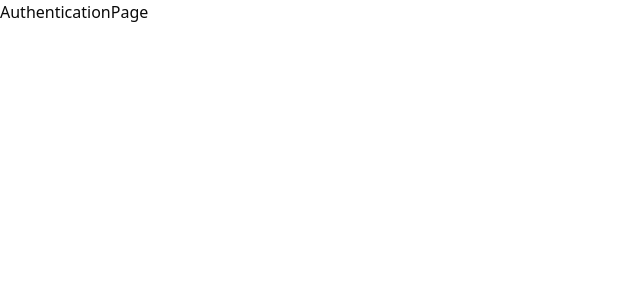
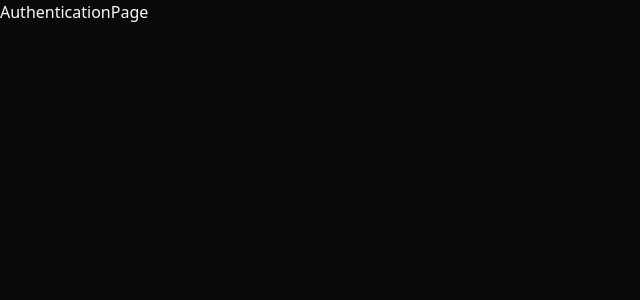
Before and after one commit to EskildVeren/jobb-logg, a React (Vite) app in the folder app/: page / in a window 1280 px wide. Shown: the top 300 px of the page, without its empty margins (0-640 px from the left). Built offline with nearby package versions, Linux system fonts and the light colour scheme.

Commit message:
feat: :lipstick: add dark mode to the app

```diff
--- /dev/null
+++ b/app/src/components/ui/theme-provider.tsx
@@ -0,0 +1,73 @@
+import { createContext, useContext, useEffect, useState } from "react";
+
+type Theme = "dark" | "light" | "system";
+
+type ThemeProviderProps = {
+  children: React.ReactNode;
+  defaultTheme?: Theme;
+  storageKey?: string;
+};
+
+type ThemeProviderState = {
+  theme: Theme;
+  setTheme: (theme: Theme) => void;
+};
+
+const initialState: ThemeProviderState = {
+  theme: "system",
+  setTheme: () => null,
+};
+
+const ThemeProviderContext = createContext<ThemeProviderState>(initialState);
+
+export function ThemeProvider({
+  children,
+  defaultTheme = "system",
+  storageKey = "vite-ui-theme",
+  ...props
+}: ThemeProviderProps) {
+  const [theme, setTheme] = useState<Theme>(
+    () => (localStorage.getItem(storageKey) as Theme) || defaultTheme
+  );
+
+  useEffect(() => {
+    const root = window.document.documentElement;
+
+    root.classList.remove("light", "dark");
+
+    if (theme === "system") {
+      const systemTheme = window.matchMedia("(prefers-color-scheme: dark)")
+        .matches
+        ? "dark"
+        : "light";
+
+      root.classList.add(systemTheme);
+      return;
+    }
+
+    root.classList.add(theme);
+  }, [theme]);
+
+  const value = {
+    theme,
+    setTheme: (theme: Theme) => {
+      localStorage.setItem(storageKey, theme);
+      setTheme(theme);
+    },
+  };
+
+  return (
+    <ThemeProviderContext.Provider {...props} value={value}>
+      {children}
+    </ThemeProviderContext.Provider>
+  );
+}
+
+export const useTheme = () => {
+  const context = useContext(ThemeProviderContext);
+
+  if (context === undefined)
+    throw new Error("useTheme must be used within a ThemeProvider");
+
+  return context;
+};
--- a/app/src/main.tsx
+++ b/app/src/main.tsx
@@ -4,6 +4,7 @@
 import { createBrowserRouter, RouterProvider } from "react-router-dom";
 import JobOverviewPage from "./pages/jobOverviewPage/JobOverviewPage.tsx";
 import AuthenticationPage from "./pages/authenticationPage/AuthenticationPage.tsx";
+import { ThemeProvider } from "./components/ui/theme-provider.tsx";
 
 const router = createBrowserRouter([
   {
@@ -18,6 +19,8 @@
 
 createRoot(document.getElementById("root")!).render(
   <StrictMode>
-    <RouterProvider router={router} />
+    <ThemeProvider defaultTheme="dark" storageKey="vite-ui-theme">
+      <RouterProvider router={router} />
+    </ThemeProvider>
   </StrictMode>
 );
```
